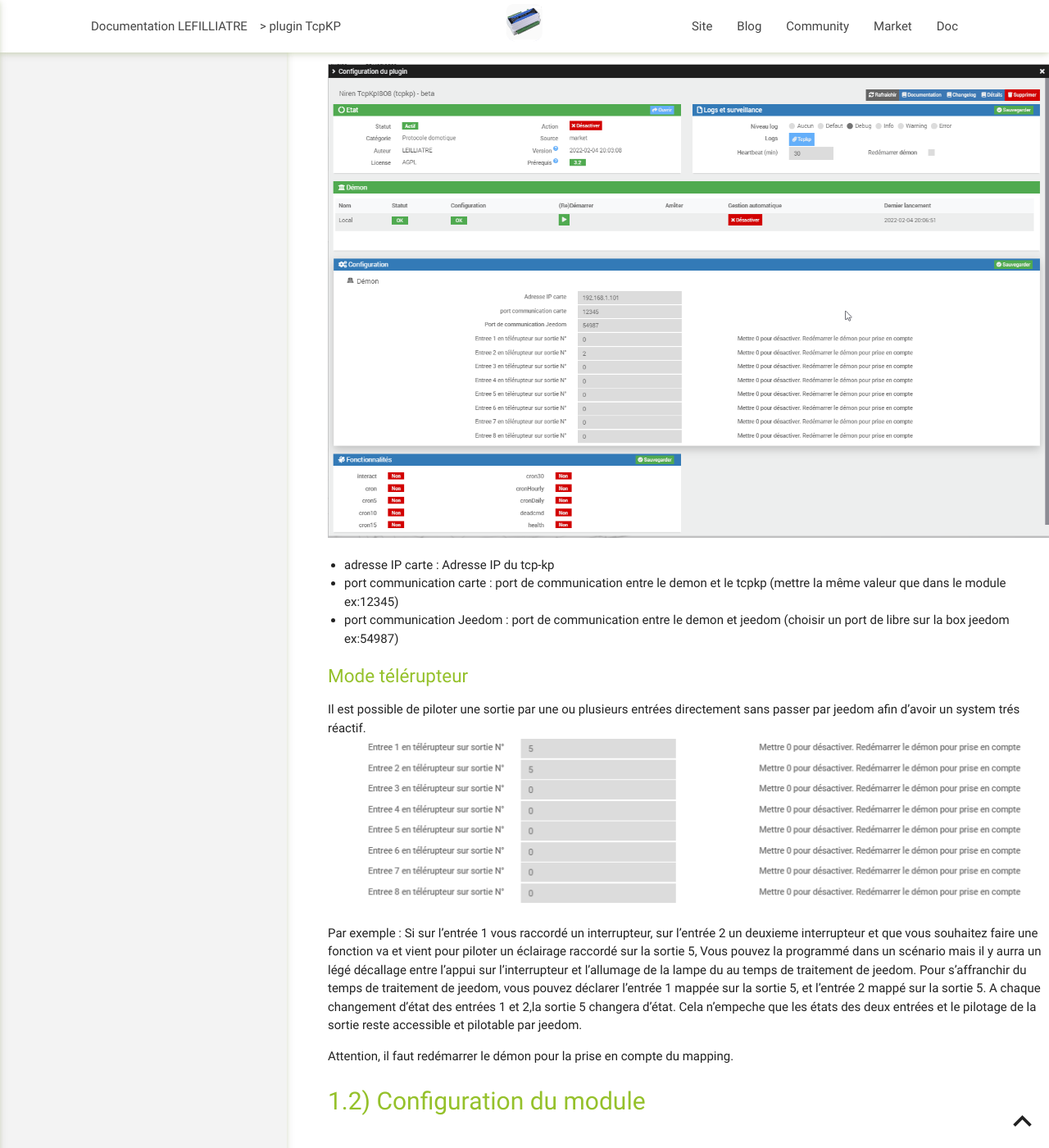
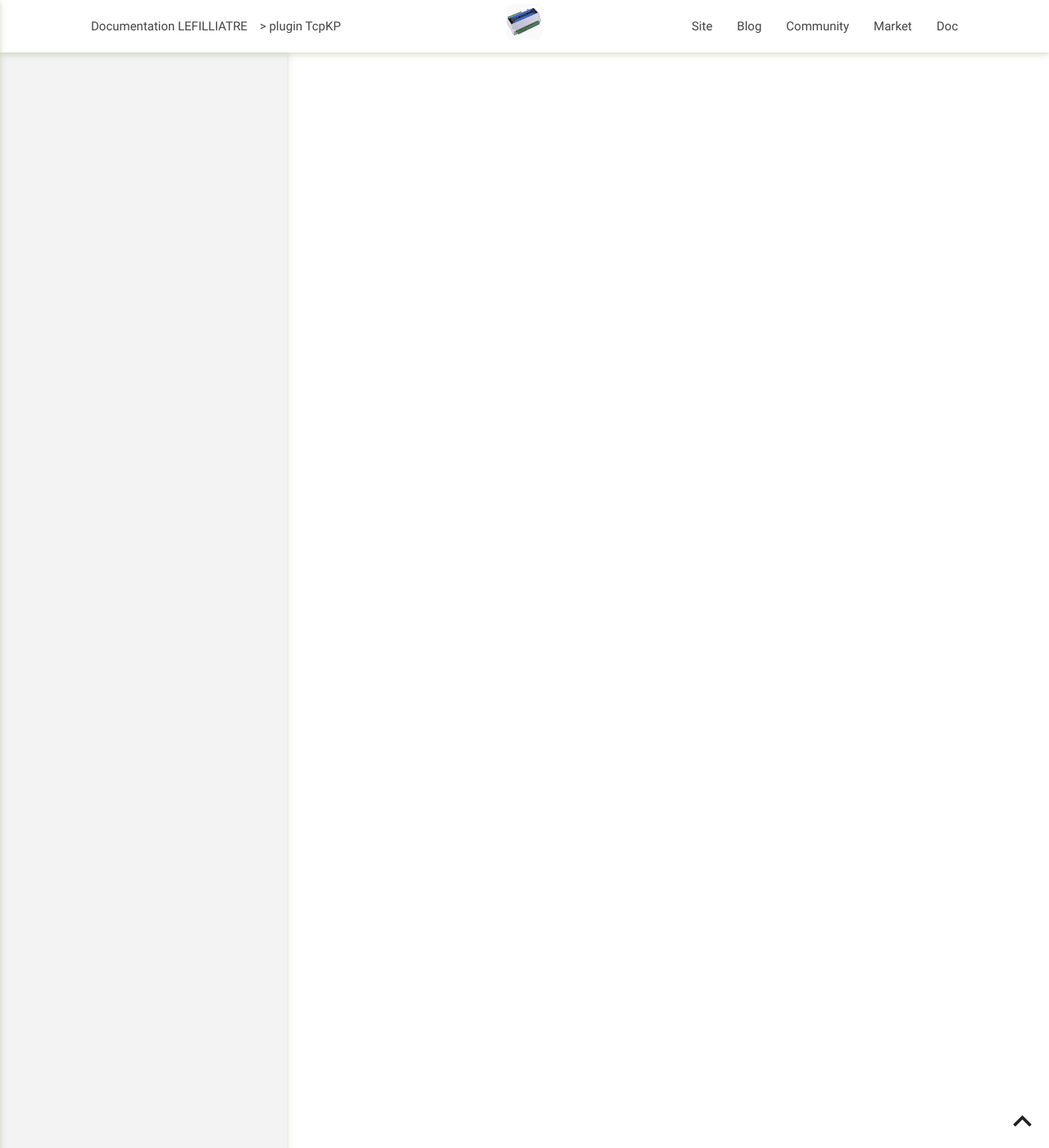
Before and after one commit to lefilliatre/lefilliatre-documentation, a Jekyll site: the page built from tcpkp/fr_FR/index.md, in a window 1280 px wide and 1400 px high, scrolled down 1271 px. Shown: the whole window at 82% size. Built offline with Jekyll 4.4.1, drawn with Linux system fonts in a browser that asks for light colours; some of the changed text lies outside the part shown.

Commit message:
Update index.md

```diff
--- a/tcpkp/fr_FR/index.md
+++ b/tcpkp/fr_FR/index.md
@@ -9,40 +9,3 @@ pluginId: tcpkp
 
 Ce plugin sert à communiquer avec les modules ethernet Niren TCP-KP-I8O8.
 voir lien d'achat :[aliexpress][]
-
-![TCP-kp I8O8](https://lefilliatre.github.io/lefilliatre-documentation/tcpkp/sources/niren.png)
-
-Ce plugins creer :
-- 8 commandes info pour connaitre l'état des 8 relais,
-- 8 commandes info pour connaitre l'état des 8 entrées,
-- 8 commandes action pour allumer les relais,
-- 8 commandes action pour éteindre les relais
-
-Il à la particularité d'être trés réactif les 32 infos/commandes sont raffraichies toutes les 320ms
-Il posséde aussi une fonction "télérupteur" permettant (par le mappage) de reduire encore le temps de réation à la vitesse du réseau ethernet pour des fonctions de va&vient par exemple.
-
-## Configuration plugins
-
-Pour utilser le plugins, vous devez configurer les informations suivante:
-
-![configuration](https://lefilliatre.github.io/lefilliatre-documentation/tcpkp/sources/configurationPlugins.png)
-
-- adresse IP carte : Adresse IP du tcp-kp
-- port communication carte : port de communication entre le demon et le tcpkp (mettre la même valeur que dans le module ex:12345)
-- port communication Jeedom : port de communication entre le demon et jeedom (choisir un port de libre sur la box jeedom ex:54987)
-
-### Mode télérupteur
-
-Il est possible de piloter une sortie par une ou plusieurs entrées directement sans passer par jeedom afin d'avoir un system trés réactif.
-![liste](https://lefilliatre.github.io/lefilliatre-documentation/tcpkp/sources/mapping.png)
-
-Par exemple :
-Si sur l'entrée 1 vous raccordé un interrupteur, sur l'entrée 2 un deuxieme interrupteur et que vous souhaitez faire une fonction va et vient pour piloter un éclairage raccordé sur la sortie 5,
-Vous pouvez la programmé dans un scénario mais il y aurra un légé décallage entre l'appui sur l'interrupteur et l'allumage de la lampe du au temps de traitement de jeedom.
-Pour s'affranchir du temps de traitement de jeedom, vous pouvez déclarer l'entrée 1 mappée sur la sortie 5, et l'entrée 2 mappé sur la sortie 5.
-A chaque changement d'état des entrées 1 et 2,la sortie 5 changera d'état.
-Cela n'empeche que les états des deux entrées et le pilotage de la sortie reste accessible et pilotable par jeedom.
-
-Attention, il faut redémarrer le démon pour la prise en compte du mapping.
-
-## Configuration du module
```
